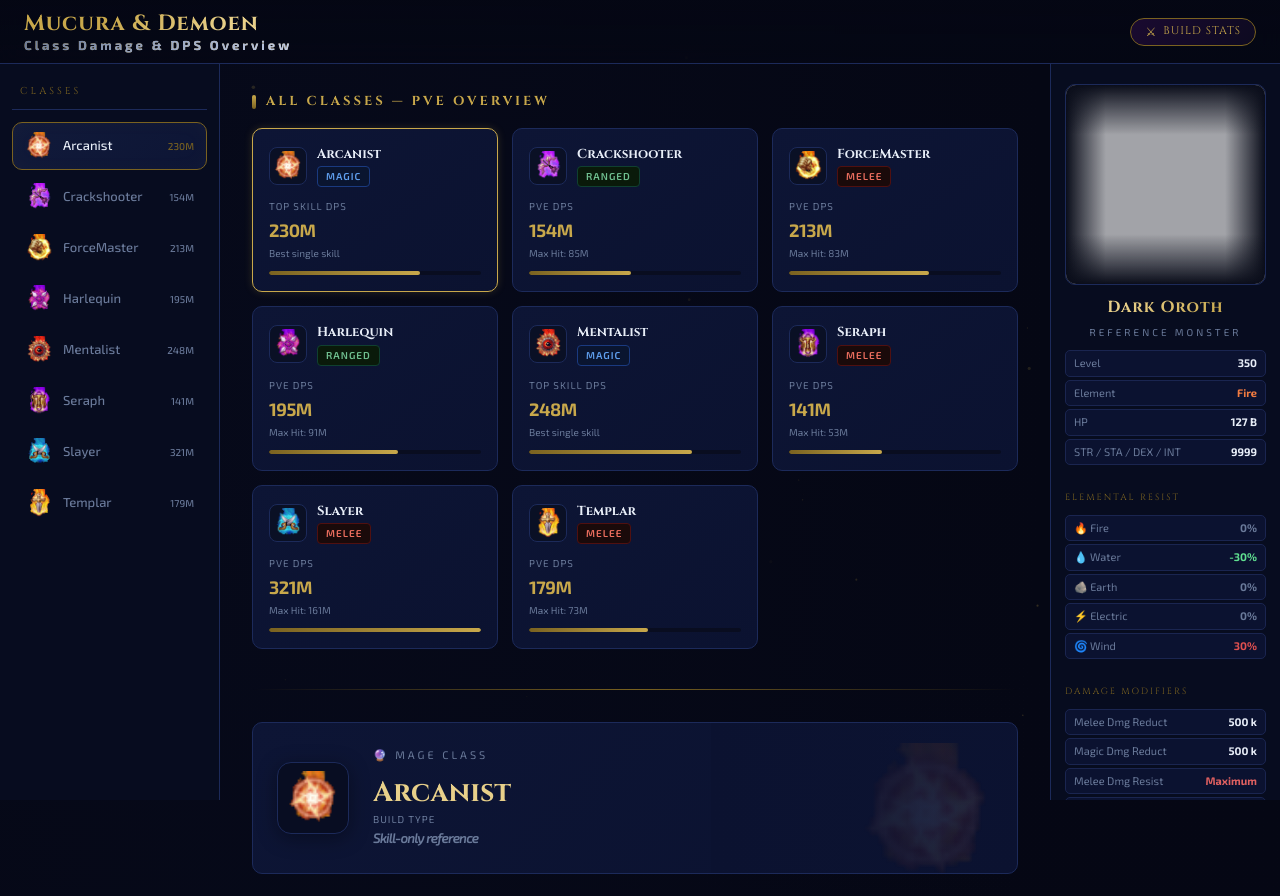
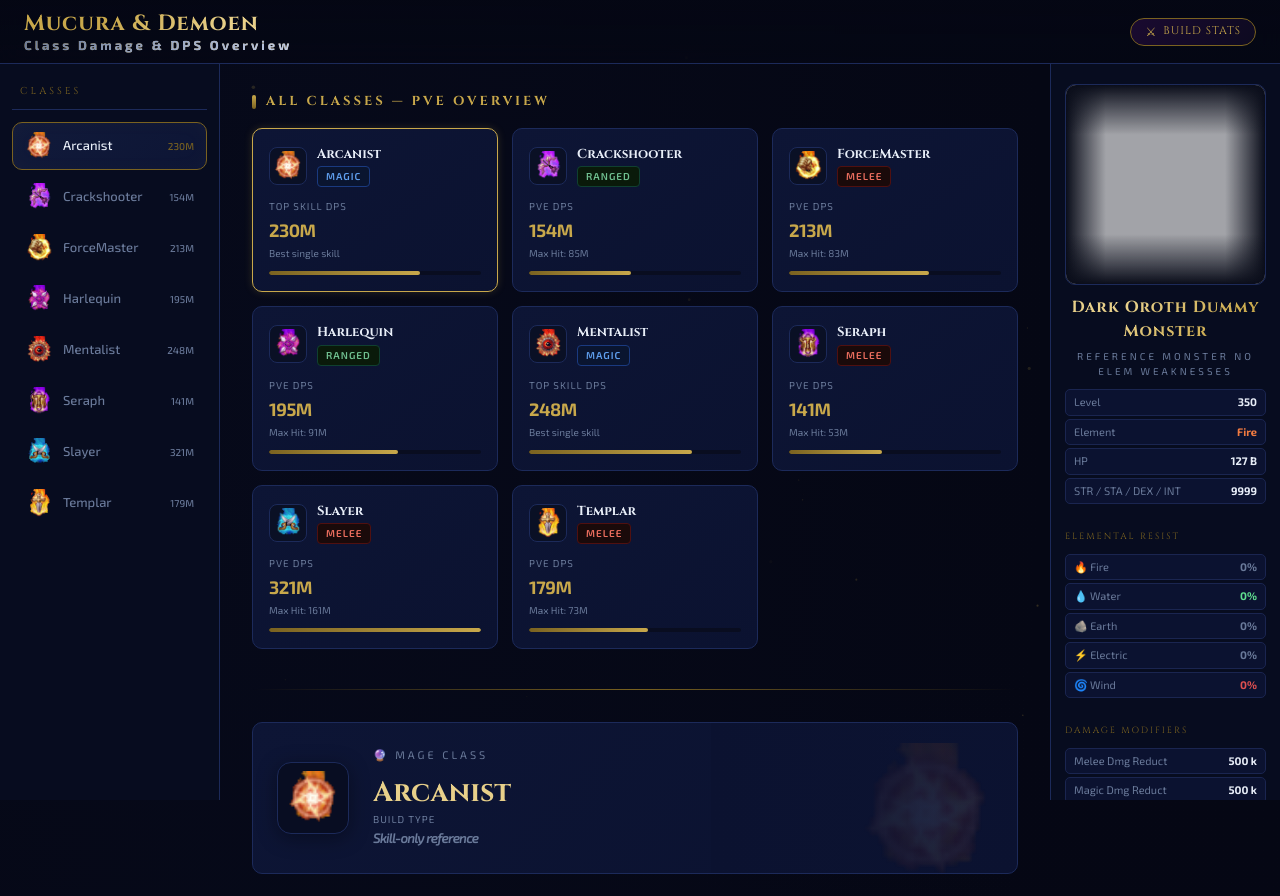
Before and after one commit to mucuraprog/Insanity-Page, a plain HTML site: page githubpage/site/index.html in a window 1280 px wide. Shown: the top 896 px of the page. Drawn offline with Linux system fonts and the light colour scheme; grey boxes are pictures that could not be loaded.

Commit message:
refactor: Update Dark Oroth monster title and subtitle for clarity; adjust elemental weaknesses to zero

```diff
--- a/githubpage/site/index.html
+++ b/githubpage/site/index.html
@@ -76,8 +76,8 @@
       </div>
 
       <!-- Monster title -->
-      <div class="oroth-title">Dark Oroth</div>
-      <div class="oroth-subtitle">Reference Monster</div>
+      <div class="oroth-title">Dark Oroth Dummy Monster</div>
+      <div class="oroth-subtitle">Reference Monster no elem weaknesses</div>
 
       <!-- Stats grid -->
       <div class="oroth-stats">
@@ -110,7 +110,7 @@
         </div>
         <div class="oroth-stat-row">
           <span class="oroth-stat-label">💧 Water</span>
-          <span class="oroth-stat-value oroth-weak">-30%</span>
+          <span class="oroth-stat-value oroth-weak">0%</span>
         </div>
         <div class="oroth-stat-row">
           <span class="oroth-stat-label">🪨 Earth</span>
@@ -122,7 +122,7 @@
         </div>
         <div class="oroth-stat-row">
           <span class="oroth-stat-label">🌀 Wind</span>
-          <span class="oroth-stat-value oroth-resist">30%</span>
+          <span class="oroth-stat-value oroth-resist">0%</span>
         </div>
       </div>
 
```
